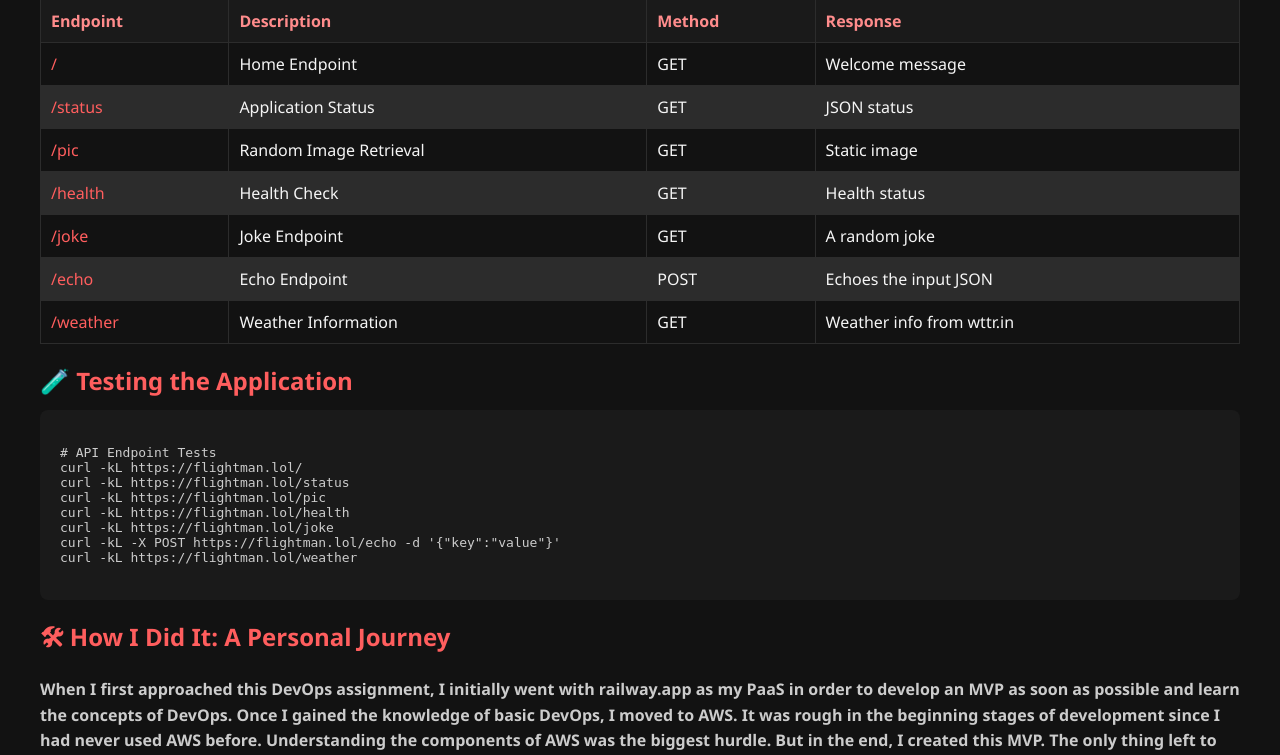
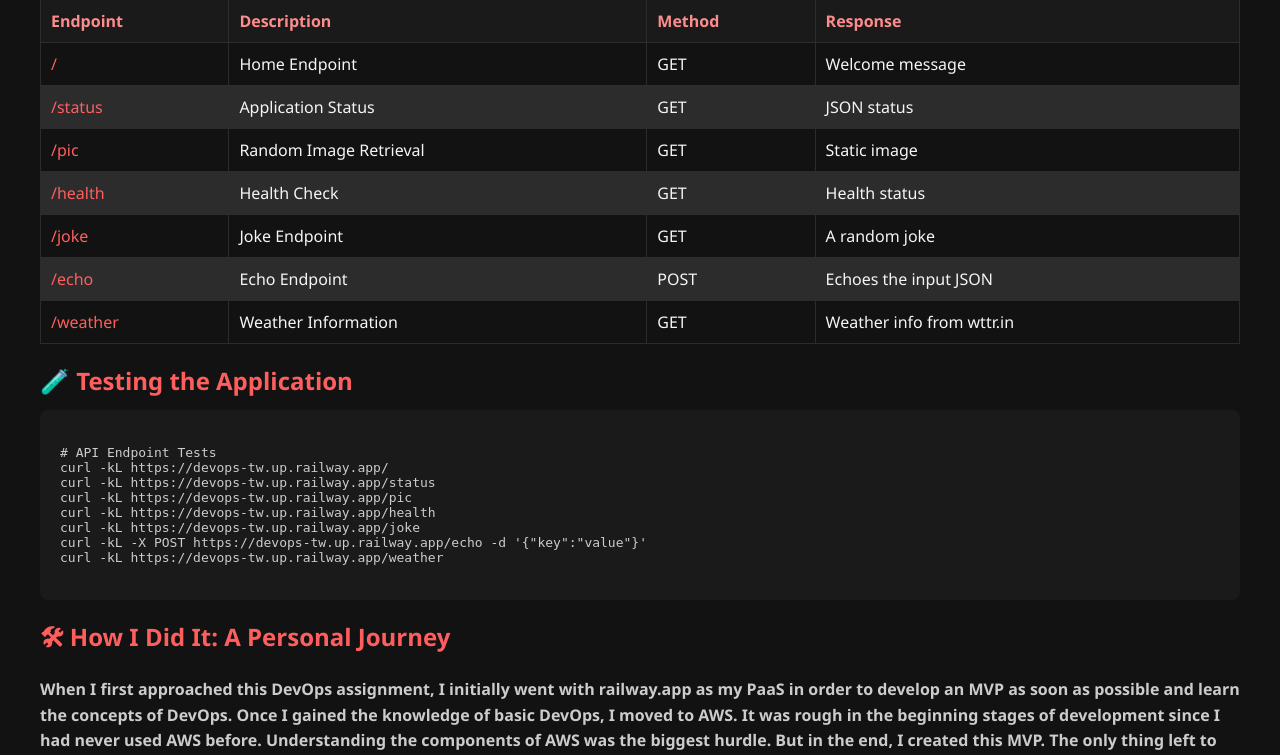
Before and after one commit to flightman69/devops_tw, a Flask app: page / in a window 1280 px wide. Shown: the part 325-1080 px from the top of the page. Run offline with Flask 3, Linux system fonts and the light colour scheme.

Commit message:
changed domain

```diff
--- a/app/templates/index.html
+++ b/app/templates/index.html
@@ -21,7 +21,7 @@
             <h2>🌐 Project Domains & Endpoints</h2>
             <div class="domain">
                 <!-- <h3>🔗 Primary Domain</h3> -->
-                <!-- <p><strong>Domain:</strong> <a href="https://flightman.lol" target="_blank">flightman.lol</a></p> -->
+                <!-- <p><strong>Domain:</strong> <a href="https://devops-tw.up.railway.app" target="_blank">flightman.lol</a></p> -->
                 <p><strong>GitHub:</strong> <a href="https://github.com/flightman69/devops_tw" target="_blank">devops_tw</a></p>
             </div>
 
@@ -38,49 +38,49 @@
                 </thead>
                 <tbody>
                     <tr>
-                        <td><a href="https://flightman.lol/" target="_blank">/</a></td>
+                        <td><a href="https://devops-tw.up.railway.app/" target="_blank">/</a></td>
                         <td>Home Endpoint</td>
                         <td>GET</td>
                         <td>Welcome message</td>
 
                     </tr>
                     <tr>
-                        <td><a href="https://flightman.lol/status" target="_blank">/status</a></td>
+                        <td><a href="https://devops-tw.up.railway.app/status" target="_blank">/status</a></td>
                         <td>Application Status</td>
                         <td>GET</td>
                         <td>JSON status</td>
 
                     </tr>
                     <tr>
-                        <td><a href="https://flightman.lol/pic" target="_blank">/pic</a></td>
+                        <td><a href="https://devops-tw.up.railway.app/pic" target="_blank">/pic</a></td>
                         <td>Random Image Retrieval</td>
                         <td>GET</td>
                         <td>Static image</td>
 
                     </tr>
                     <tr>
-                        <td><a href="https://flightman.lol/health" target="_blank">/health</a></td>
+                        <td><a href="https://devops-tw.up.railway.app/health" target="_blank">/health</a></td>
                         <td>Health Check</td>
                         <td>GET</td>
                         <td>Health status</td>
 
                     </tr>
                     <tr>
-                        <td><a href="https://flightman.lol/joke" target="_blank">/joke</a></td>
+                        <td><a href="https://devops-tw.up.railway.app/joke" target="_blank">/joke</a></td>
                         <td>Joke Endpoint</td>
                         <td>GET</td>
                         <td>A random joke</td>
 
                     </tr>
                     <tr>
-                        <td><a href="https://flightman.lol/echo" target="_blank">/echo</a></td>
+                        <td><a href="https://devops-tw.up.railway.app/echo" target="_blank">/echo</a></td>
                         <td>Echo Endpoint</td>
                         <td>POST</td>
                         <td>Echoes the input JSON</td>
 
                     </tr>
                     <tr>
-                        <td><a href="https://flightman.lol/weather" target="_blank">/weather</a></td>
+                        <td><a href="https://devops-tw.up.railway.app/weather" target="_blank">/weather</a></td>
                         <td>Weather Information</td>
                         <td>GET</td>
                         <td>Weather info from wttr.in</td>
@@ -94,13 +94,13 @@
             <h2>🧪 Testing the Application</h2>
             <pre><code>
 # API Endpoint Tests
-curl -kL https://flightman.lol/
-curl -kL https://flightman.lol/status
-curl -kL https://flightman.lol/pic
-curl -kL https://flightman.lol/health
-curl -kL https://flightman.lol/joke
-curl -kL -X POST https://flightman.lol/echo -d '{"key":"value"}'
-curl -kL https://flightman.lol/weather
+curl -kL https://devops-tw.up.railway.app/
+curl -kL https://devops-tw.up.railway.app/status
+curl -kL https://devops-tw.up.railway.app/pic
+curl -kL https://devops-tw.up.railway.app/health
+curl -kL https://devops-tw.up.railway.app/joke
+curl -kL -X POST https://devops-tw.up.railway.app/echo -d '{"key":"value"}'
+curl -kL https://devops-tw.up.railway.app/weather
             </code></pre>
         </section>
 
```
